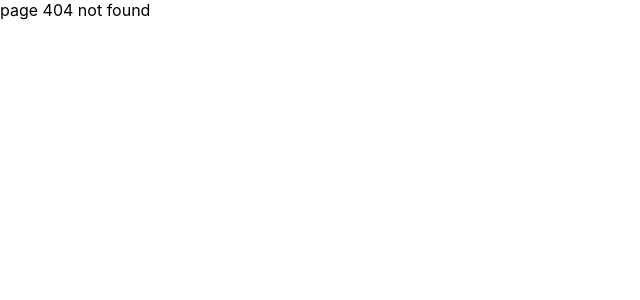
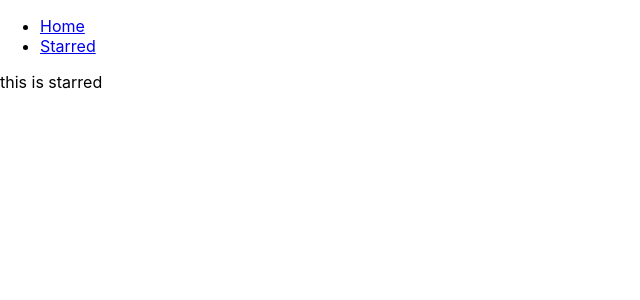
Before and after one commit to Vivek-2903/box-office, a React (Create React App) app: page /starred in a window 1280 px wide. Before the commit this address had no page. Shown: the top 300 px of the page, without its empty margins (0-640 px from the left). Built offline with nearby package versions, Linux system fonts and the light colour scheme.

Commit message:
added nav bar and created page components

```diff
--- a/src/App.js
+++ b/src/App.js
@@ -1,19 +1,29 @@
 import React from 'react';
 import { Switch, Route } from 'react-router-dom';
 
+import Navs from './components/Navs';
+import { Home } from './pages/Home';
+import { Starred } from './pages/Starred';
+
 function App() {
   return (
-    <Switch>
-      <Route exact path="/">
-        This is home page
-      </Route>
+    <div>
+      <Navs />
 
-      <Route path exact="/starred">
-        This is starred
-      </Route>
+      <Switch>
+        <Route exact path="/">
+          <Home />
+        </Route>
 
-      <Route> page 404 not found</Route>
-    </Switch>
+        <Route exact path="/starred">
+          <Starred />
+        </Route>
+
+        <Route>
+          <div>Page not found</div>
+        </Route>
+      </Switch>
+    </div>
   );
 }
 
--- /dev/null
+++ b/src/components/Navs.js
@@ -0,0 +1,22 @@
+import React from 'react';
+import { Link } from 'react-router-dom';
+
+const LINKS = [
+  { to: '/', text: 'Home' },
+  { to: '/starred', text: 'Starred' },
+];
+const navs = () => {
+  return (
+    <div>
+      <ul>
+        {LINKS.map(item => (
+          <li key={item.to}>
+            <Link to={item.to}>{item.text}</Link>
+          </li>
+        ))}
+      </ul>
+    </div>
+  );
+};
+
+export default navs;
--- /dev/null
+++ b/src/pages/Home.js
@@ -0,0 +1,5 @@
+import React from 'react';
+
+export const Home = () => {
+  return <div>this is Home</div>;
+};
--- /dev/null
+++ b/src/pages/Starred.js
@@ -0,0 +1,5 @@
+import React from 'react';
+
+export const Starred = () => {
+  return <div>this is starred</div>;
+};
```
